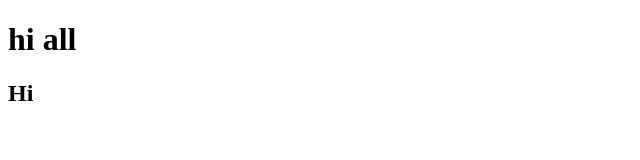
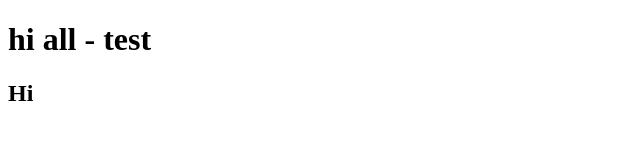
Before and after one commit to eleneek/Git-like-a-pro, a plain HTML site: page index.html in a window 1280 px wide. Shown: the full height of the page, 0-640 px from the left. Drawn offline with Linux system fonts and the light colour scheme.

Commit message:
registraiton finish

```diff
--- a/index.html
+++ b/index.html
@@ -9,7 +9,7 @@
 </head>
 
 <body>
-    <h1>hi all</h1>
+    <h1>hi all - test</h1>
     <h2>Hi</h2>
 </body>
 
```
